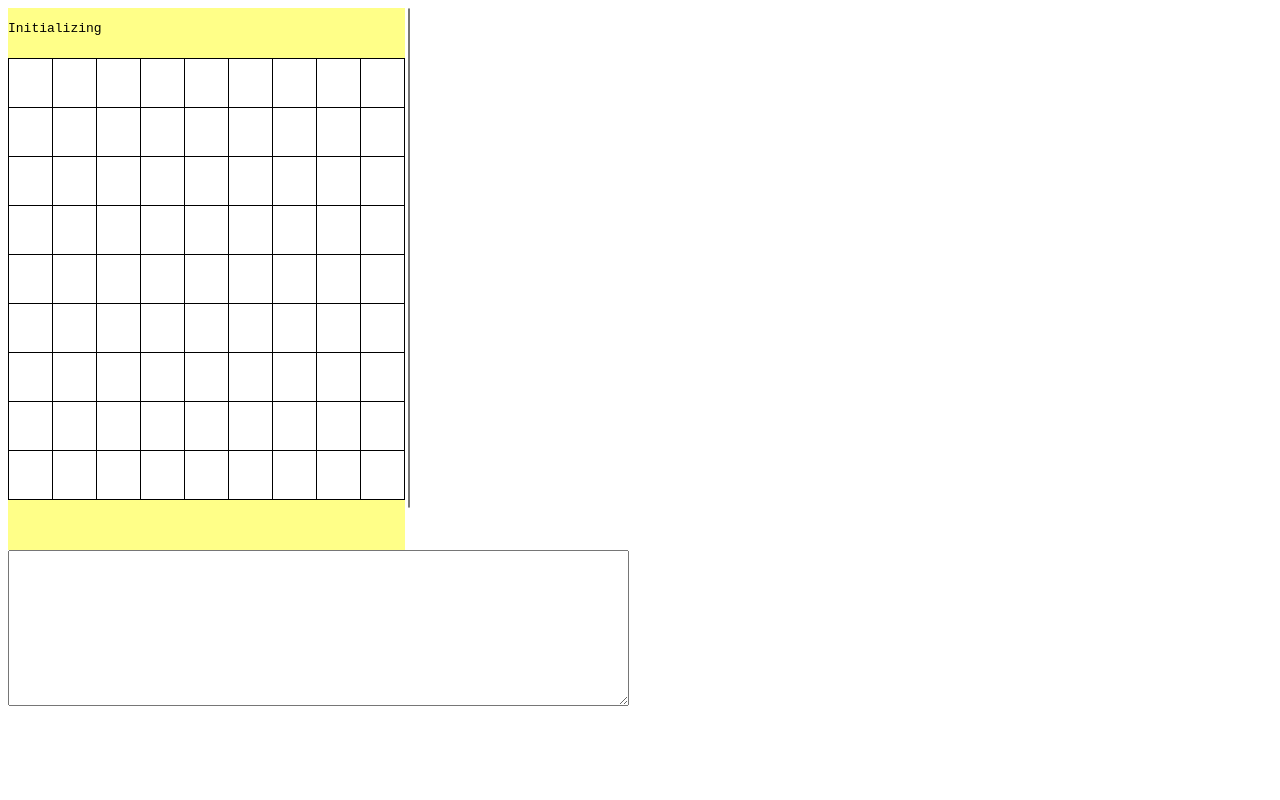
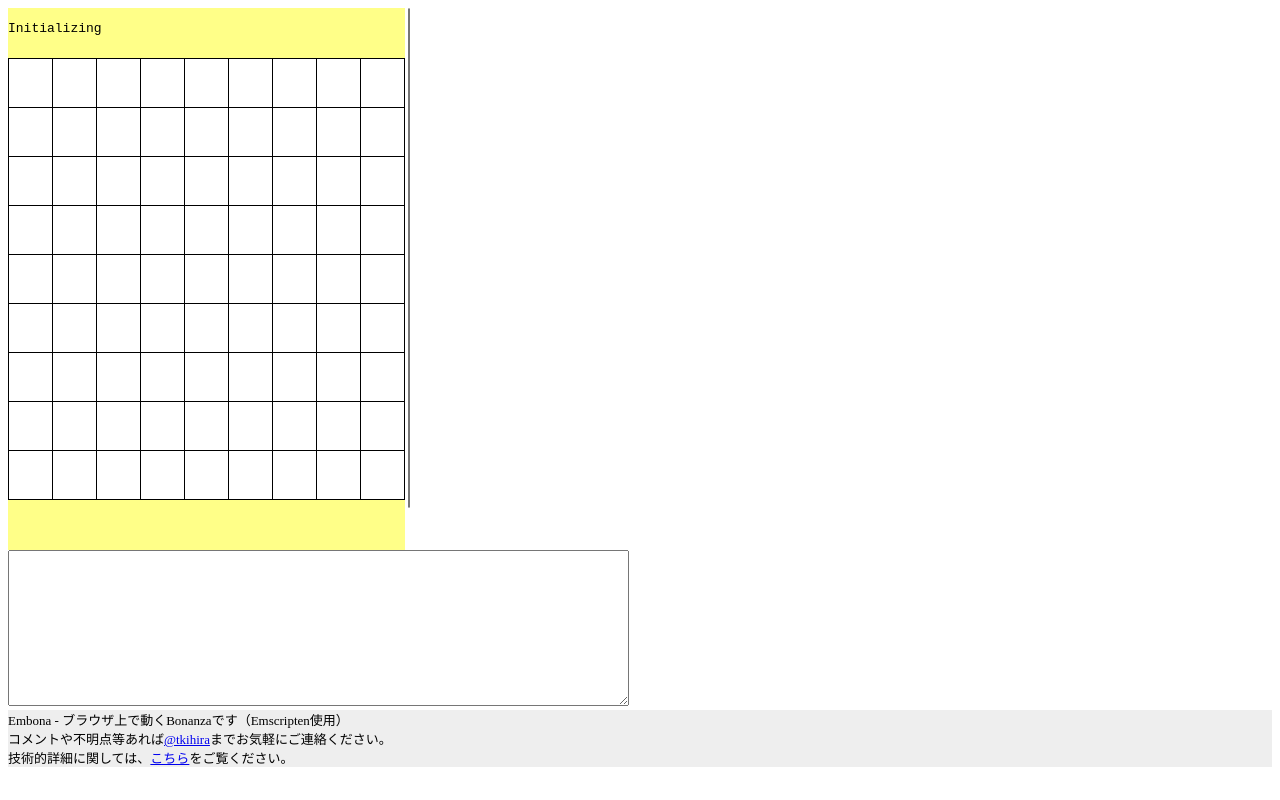
Before and after one commit to tkihira/embona, a plain HTML site: page index.html in a window 1280 px wide. Drawn offline with Linux system fonts and the light colour scheme.

Commit message:
add explanations

```diff
--- a/index.html
+++ b/index.html
@@ -118,6 +118,11 @@ onload = function() {
 <div id="board" style="position:relative;left:0;top:0;background-color:#000;display:block"></div>
 <div id="sente_mochigoma" style="position:relative;background-color:#ff8;left:0;top:0;overflow:hidden"></div>
 <textarea id="comment" cols="75" rows="10" readonly></textarea>
+<div style="position:relative;background-color:#eee;left:0;top:0;font-size:small">
+	Embona - ブラウザ上で動くBonanzaです（Emscripten使用）<br>
+	コメントや不明点等あれば<a href="https://twitter.com/tkihira" target="_blank">@tkihira</a>までお気軽にご連絡ください。<br>
+	技術的詳細に関しては、<a href="http://nmi.jp/archives/763" target="_blank">こちら</a>をご覧ください。<br>
+</div>
 <select id="kifu" size="20" style="position:absolute;top:0;left:400px;height:500px">
 </select>
 <div id="new_container" style="position:absolute;top:510px;left:400px;font-size:small;display:none">
```
